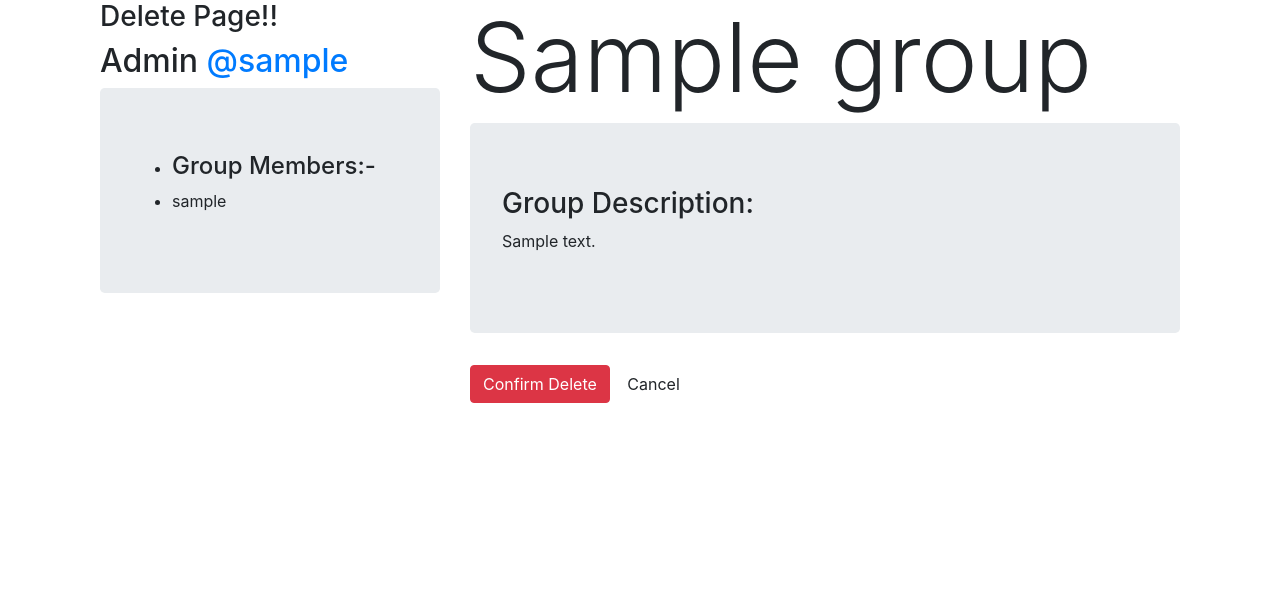
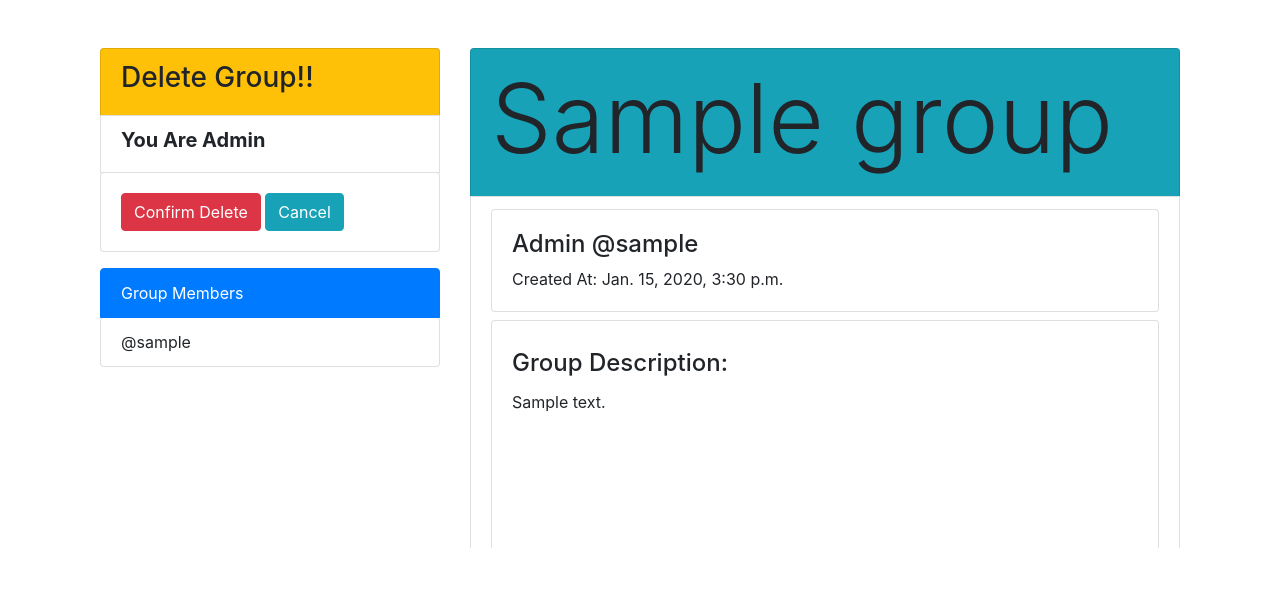
Before and after one commit to kunaldewangan/dj-Group-Web-App, a Django app: a page that uses groups/templates/groups/group_confirm_delete.html in a window 1280 px wide. Shown: the part 56-658 px from the top of the page. Run offline with Django 3.2, Linux system fonts and the light colour scheme; a user stored in the database is signed in; tables that the repository leaves empty hold one stand-in row (values such as "Sample post"); some libraries are stand-ins or nearby versions.

Commit message:
group-delete template update

```diff
--- a/groups/templates/groups/group_confirm_delete.html
+++ b/groups/templates/groups/group_confirm_delete.html
@@ -2,46 +2,96 @@
 
 {% block pregroup %}
 <div class="col-md-4">
-    <div class="content">
-        {% if user.is_authenticated %}
-        <h3>Delete Page!!</h3>
-        <h2>Admin
-            <a href="#">
-                @{{object.admin.username}}
-            </a>
-        </h2>
-        {% endif %}
+
+    <div class="content pt-5">
+        <ul class="list-group">
+
+            {% if user.is_authenticated %}
+            <li class="list-group-item bg-warning">
+                <h3>Delete Group!!</h3>
+            </li>
+            <li class="list-group-item">
+                {% if user in group.members.all %}
+                {% if user == object.admin %}
+                <h5><strong>You Are Admin</strong></h5>
+                {% endif %}
+                {% endif %}
+
+            </li>
+            {% endif %}
+            <div class="card">
+                <div class="card-body">
+                    <form method="POST">
+                        {% csrf_token %}
+                        <input type="submit" class="btn btn-danger" value="Confirm Delete">
+                        <a href="{% url 'groups:all_groups' %}" class="btn btn-info">Cancel</a>
+                    </form>
+                </div>
+            </div>
+
+        </ul>
     </div>
 
-    <div class="jumbotron">
-        <ul>
-            <li>
-                <h4>Group Members:-</h4>
-            </li>
-            {% for group_member in  group.members.all %}
-            <li>{{group_member.username}}</li>
-            {% endfor %}
+
+    <div class="pt-3 pb-3">
+        <ul class="list-group">
+            <li class="list-group-item active">Group Members</li>
+            <div class="chat-group-member">
+                <div class="chat-group-member-scroll">
+
+                    {% for group_member in group.members.all %}
+                    <li class="list-group-item">@{{group_member.username}}</li>
+                    {% endfor %}
+
+                </div>
+            </div>
         </ul>
+    </div>
 
-    </div>
 
 </div>
 {% endblock %}
 
 {% block group_content %}
 <div class="col-md-8">
-    <div class="list-group">
-        <h1 class="display-1">{{object.name}}</h1>
-        <div class="jumbotron">
-            <h3>Group Description:</h3>
-            <p>{{object.description}}</p>
-        </div>
+    <div class="pt-5" style="height: 200px;">
+        <ul class="list-group">
+            <div style="overflow-x: hidden;overflow-y: auto;height: 500px;">
+                <li class="list-group-item bg-info">
+                    <h1 class="display-1">{{object.name}}</h1>
+                </li>
+                <li class="list-group-item">
 
-        <form method="POST">
-            {% csrf_token %}
-            <input type="submit" class="btn btn-danger" value="Confirm Delete">
-            <a href="{% url 'groups:all_groups' %}" class="btn btn-simple">Cancel</a>
-        </form>
+                    <div class="card">
+
+                        <div class="card-body">
+
+                            <h4>Admin @{{object.admin.username}}</h4>
+                            <time> Created At: {{object.created_at}}</time>
+                        </div>
+                    </div>
+
+                    <div class="pt-2 pb-2">
+
+                        <div class="card">
+                            <div class="card-body">
+                                <div class="pt-2" style="height: 200px;">
+                                    <h4 class="card-title">Group Description:</h4>
+                                    <div style="overflow-x: hidden;overflow-y: auto;height: 150px;">
+                                        <p>{{object.description}}</p>
+                                    </div>
+                                </div>
+                            </div>
+                        </div>
+
+                    </div>
+
+                </li>
+
+
+            </div>
+        </ul>
     </div>
+
 </div>
 {% endblock %}
```
